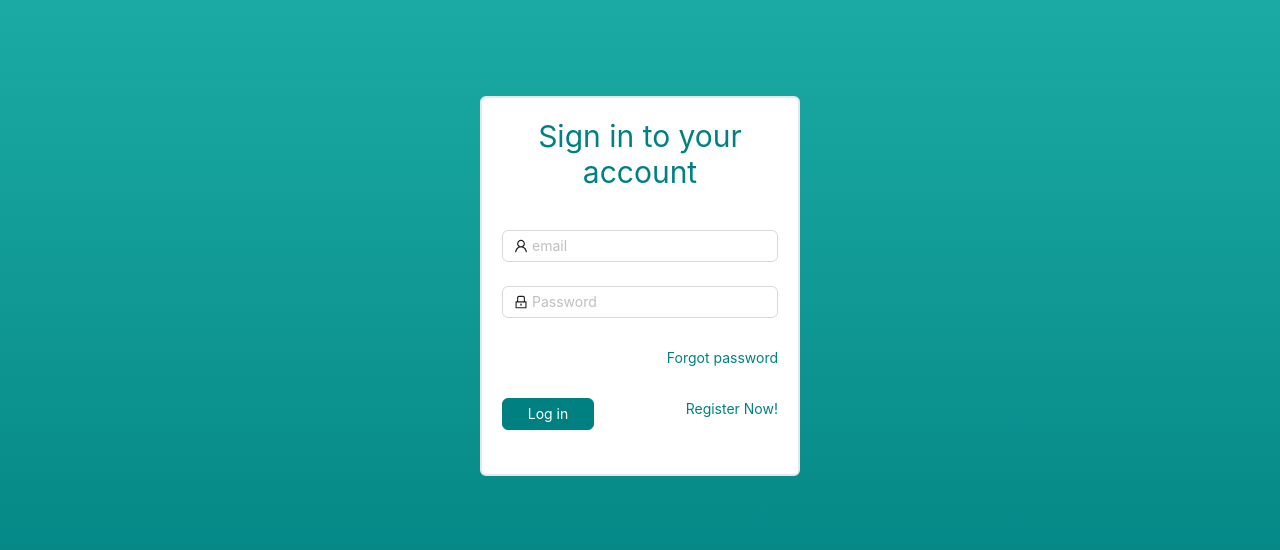
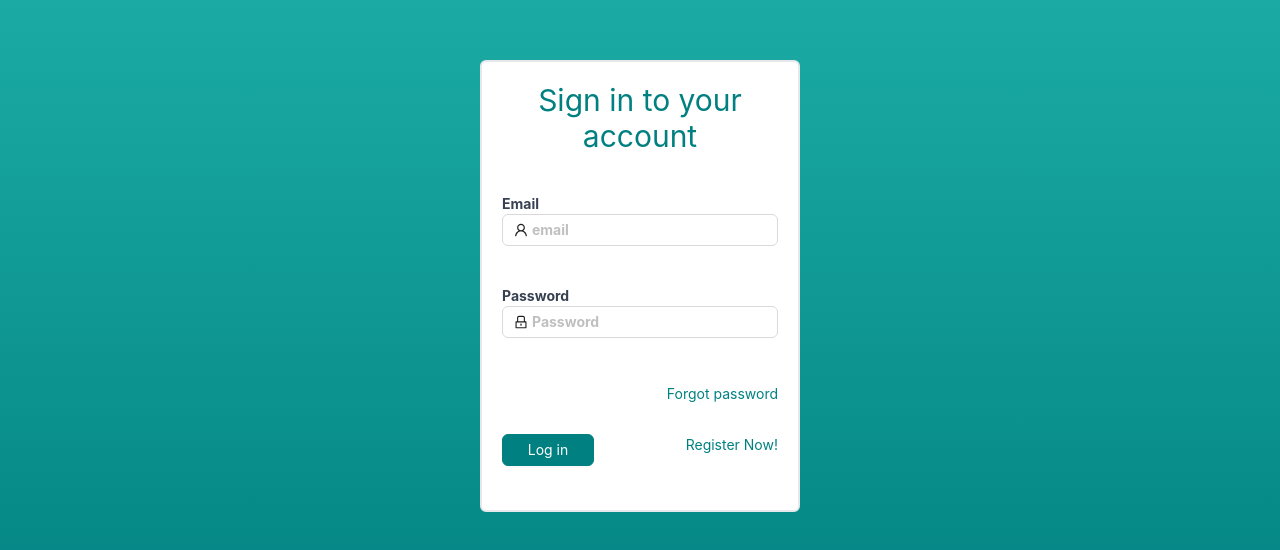
Before and after one commit to usamabasharat/Connect-Us-Web, a React (Create React App) app: page / in a window 1280 px wide. Shown: the part 114-664 px from the top of the page. Built offline with nearby package versions, Linux system fonts and the light colour scheme.

Commit message:
Update login.jsx
antd validation updated

```diff
--- a/package.json
+++ b/package.json
@@ -10,7 +10,9 @@
     "antd": "^5.3.0",
     "axios": "^1.3.4",
     "formik": "^2.2.9",
+    "install": "^0.13.0",
     "js-cookie": "^3.0.1",
+    "npm": "^9.6.1",
     "react": "^18.2.0",
     "react-dom": "^18.2.0",
     "react-redux": "^8.0.5",
--- a/src/containers/login.jsx
+++ b/src/containers/login.jsx
@@ -1,3 +1,4 @@
+/* eslint-disable jsx-a11y/label-has-associated-control */
 /* eslint-disable no-console */
 /* eslint-disable import/no-extraneous-dependencies */
 /* eslint-disable jsx-a11y/anchor-is-valid */
@@ -29,17 +30,30 @@ function Login() {
               type: 'email', required: true, message: 'Please input your valid email!',
             }]}
           >
+            <label htmlFor="email" className="block text-left text-gray-700 text-sm font-bold mb-4">
+              Email
               <Input prefix={<UserOutlined className="site-form-item-icon" />} placeholder="email" />
+
+            </label>
           </Form.Item>
           <Form.Item
             name="password"
-            rules={[{ required: true, message: 'Please input your Password!' }]}
+            rules={[{ required: true, message: 'Please input your Password!' },
+              { min: 8, message: 'Password must be minimum 8 characters.' },
+              {
+                pattern: /^(?=.*[0-9])(?=.*[a-zA-Z])([a-zA-Z0-9!#@$%\-_=+<>]+)$/,
+                message: 'Password Pattern',
+              },
+            ]}
           >
+            <label className="block text-left text-gray-700 text-sm font-bold mb-4">
+              Password
               <Input
                 prefix={<LockOutlined className="site-form-item-icon" />}
                 type="password"
                 placeholder="Password"
               />
+            </label>
           </Form.Item>
           <Form.Item className="text-end">
             <a className="login-form-forgot text-md text-[#008080] hover:text-[#20b2aa]" href="#">
```
Lines whose indentation alone changed are shown as unchanged.
